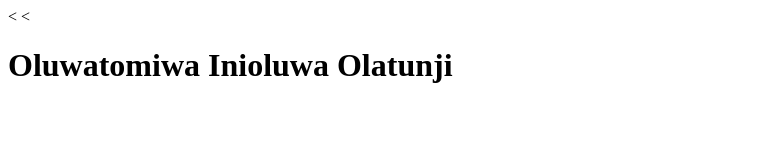
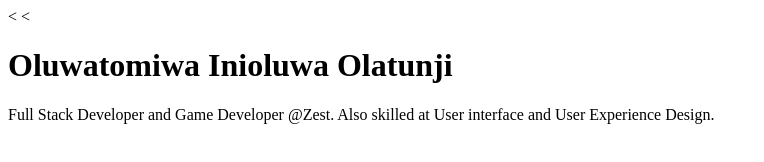
Before and after one commit to olatunjitello17/Personal-Web, a plain HTML site: page index.html in a window 1280 px wide. Shown: the whole page, without its empty margins (0-764 px from the left). Drawn offline with Linux system fonts and the light colour scheme.

Commit message:
Update index.html

```diff
--- a/index.html
+++ b/index.html
@@ -6,5 +6,7 @@
   </head>
   <body>
     <<h1>Oluwatomiwa Inioluwa Olatunji</h1>
+    Full Stack Developer and Game Developer @Zest.
+    Also skilled at User interface and User Experience Design.
   </body>
 </html>
```
